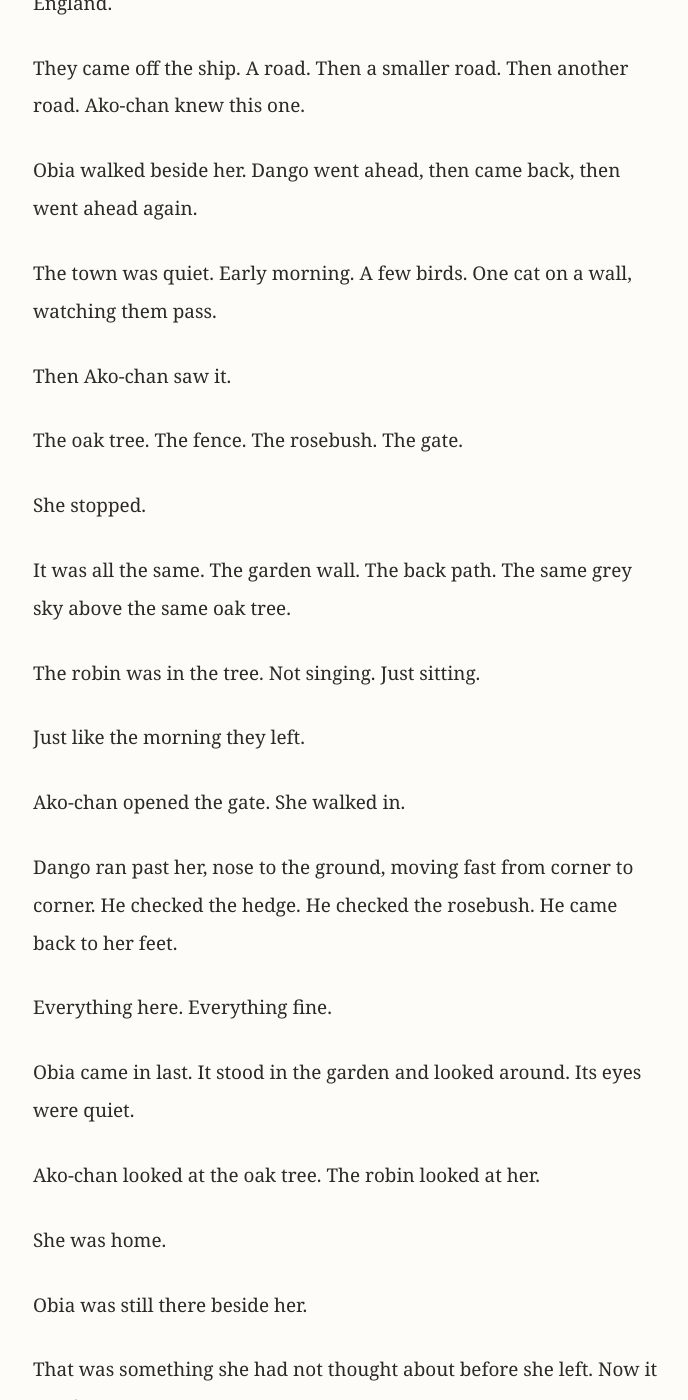
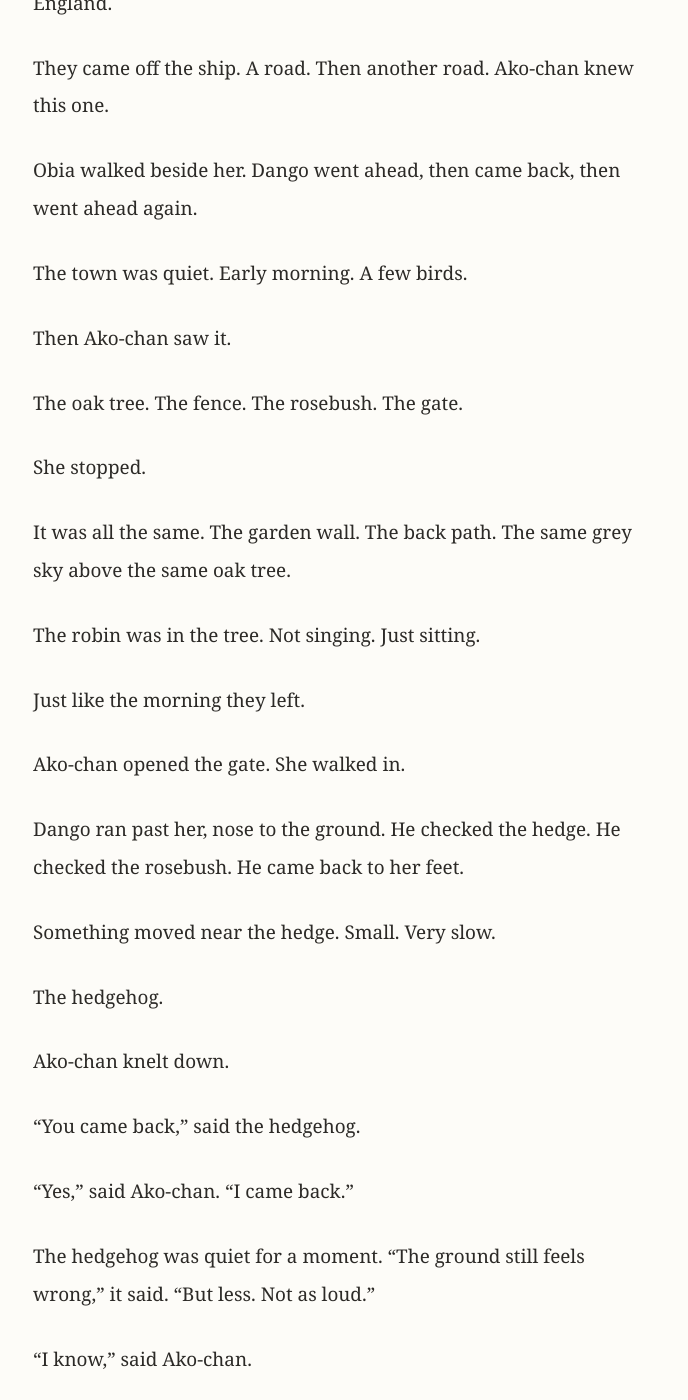
Before and after one commit to morisaki-yuichi/ako-chans-adventure, a Jekyll site: the page built from season1/chapter11/ep099.md, in a window 1280 px wide and 1400 px high, scrolled down 756 px. Shown: the whole window, without its empty margins (293-981 px from the left). Built offline with Jekyll 4.4.1, drawn with Linux system fonts in a browser that asks for light colours; some of the changed text lies outside the part shown.

Commit message:
Fix Ep99 — add hedgehog scene on return home

```diff
--- a/season1/chapter11/ep099.md
+++ b/season1/chapter11/ep099.md
@@ -26,11 +26,11 @@ The smell. Cold sea. Earth. Grass. Something green.
 
 England.
 
-They came off the ship. A road. Then a smaller road. Then another road. Ako-chan knew this one.
+They came off the ship. A road. Then another road. Ako-chan knew this one.
 
 Obia walked beside her. Dango went ahead, then came back, then went ahead again.
 
-The town was quiet. Early morning. A few birds. One cat on a wall, watching them pass.
+The town was quiet. Early morning. A few birds.
 
 Then Ako-chan saw it.
 
@@ -46,9 +46,23 @@ Just like the morning they left.
 
 Ako-chan opened the gate. She walked in.
 
-Dango ran past her, nose to the ground, moving fast from corner to corner. He checked the hedge. He checked the rosebush. He came back to her feet.
+Dango ran past her, nose to the ground. He checked the hedge. He checked the rosebush. He came back to her feet.
 
-Everything here. Everything fine.
+Something moved near the hedge. Small. Very slow.
+
+The hedgehog.
+
+Ako-chan knelt down.
+
+"You came back," said the hedgehog.
+
+"Yes," said Ako-chan. "I came back."
+
+The hedgehog was quiet for a moment. "The ground still feels wrong," it said. "But less. Not as loud."
+
+"I know," said Ako-chan.
+
+The hedgehog looked at her. Then it went back under the hedge.
 
 Obia came in last. It stood in the garden and looked around. Its eyes were quiet.
 
```
Also changed, not shown: other parts of season1/chapter11/ep099.md (+1 -1 lines), planning/timeline.md (+4 -3 lines).
